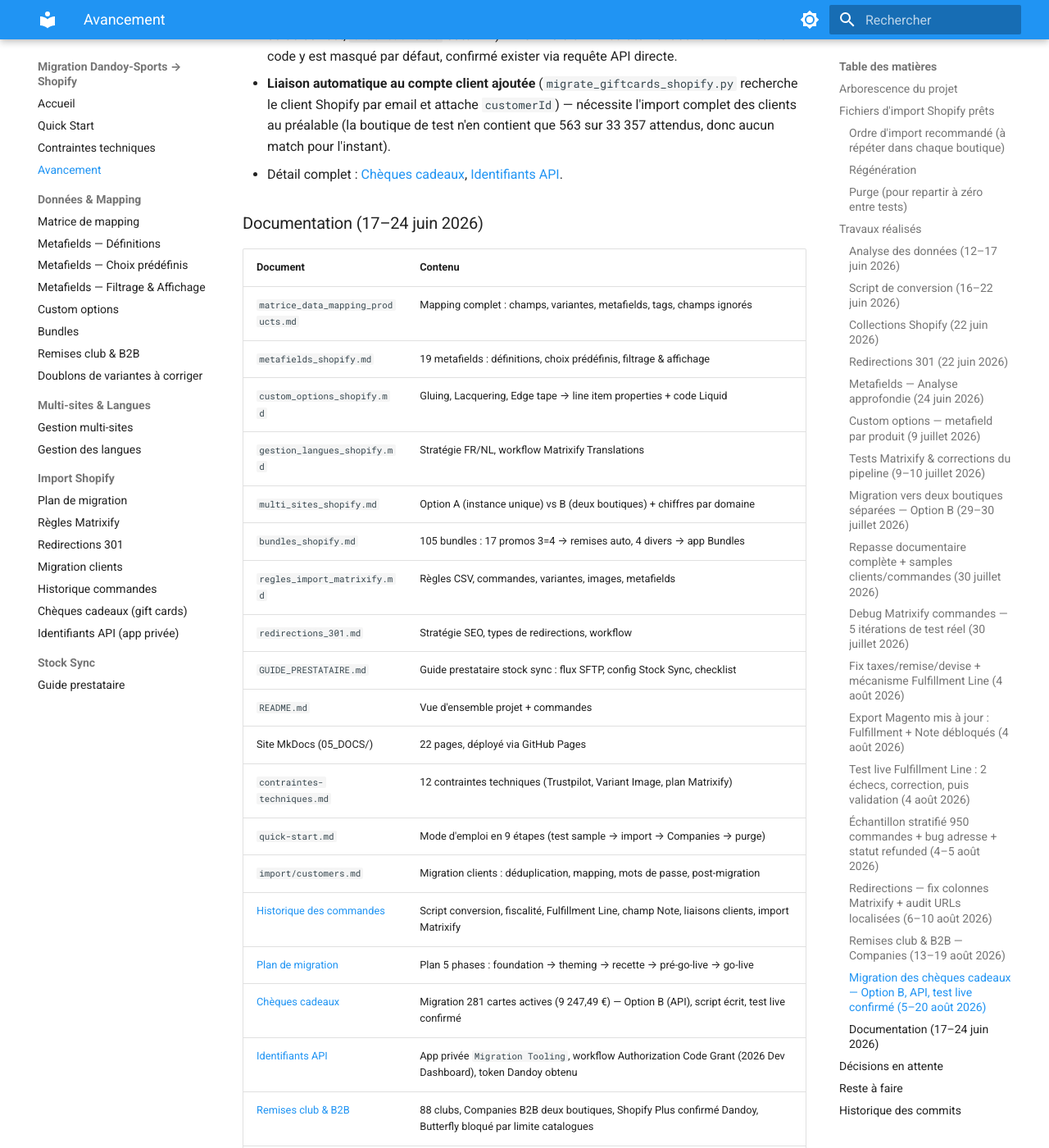
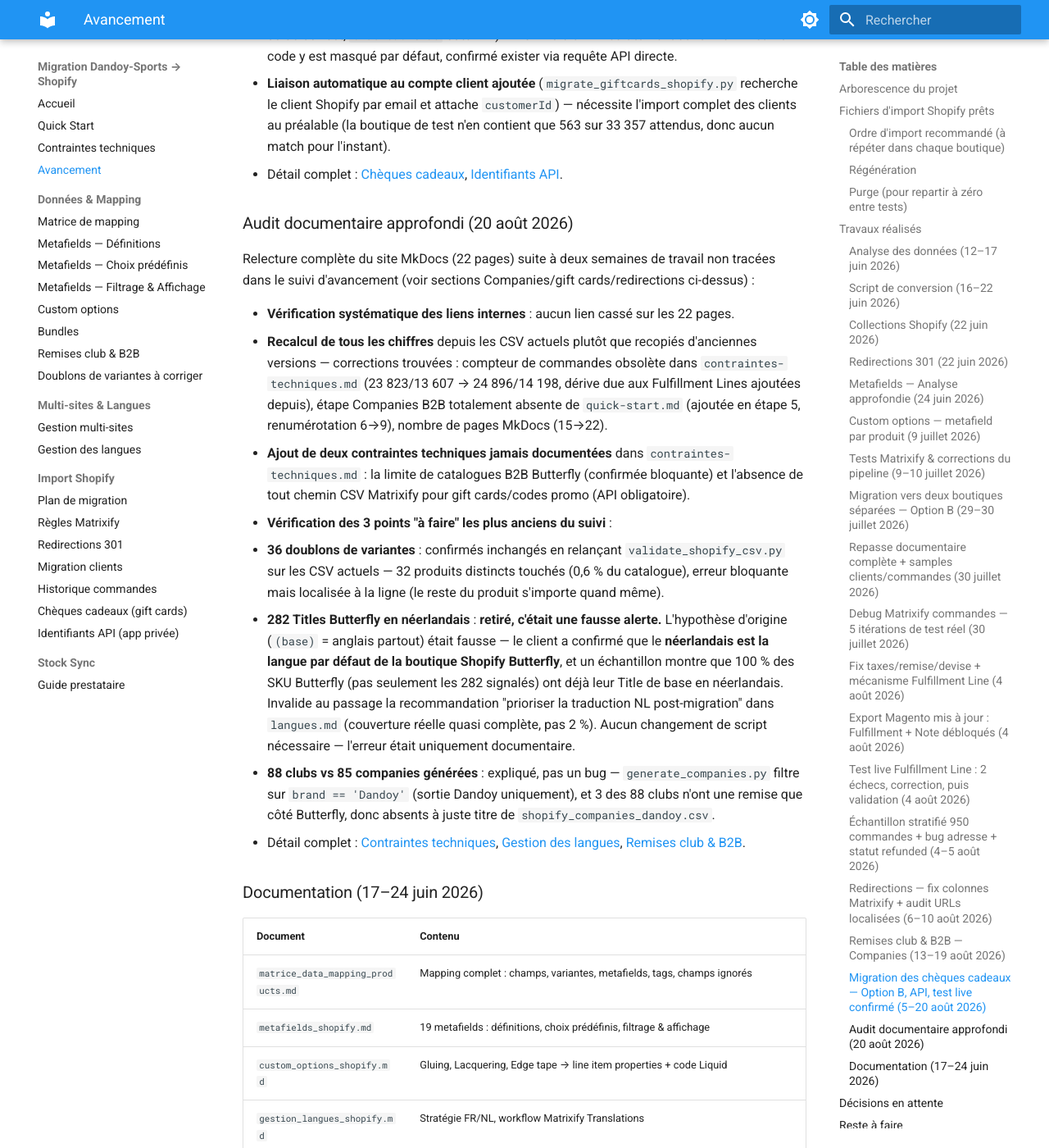
Before and after one commit to Webdigitales/dandoy-migration-2026, an MkDocs documentation site: the page built from 05_DOCS/avancement.md, in a window 1280 px wide and 1400 px high, scrolled down 12900 px. Shown: the whole window at 82% size. Built offline with MkDocs 1.6.1 and Material for MkDocs 9.7.7, drawn with Linux system fonts in a browser that asks for light colours; some of the changed text lies outside the part shown.

Commit message:
Log the deep-audit session itself in both avancement docs
Adds a summary section covering today's verification pass (link check,
recomputed counts, the two new contraintes-techniques entries, and the
three open items closed: 36 duplicates confirmed with real impact
figures, 282-titles retracted, 88-vs-85 companies explained) plus the
day's commit history.

```diff
--- a/05_DOCS/avancement.md
+++ b/05_DOCS/avancement.md
@@ -469,6 +469,37 @@
   pour l'instant).
 - Détail complet : [Chèques cadeaux](./import/gift-cards.md), [Identifiants API](./import/api-credentials.md).
 
+### Audit documentaire approfondi (20 août 2026)
+
+Relecture complète du site MkDocs (22 pages) suite à deux semaines de travail non tracées
+dans le suivi d'avancement (voir sections Companies/gift cards/redirections ci-dessus) :
+
+- **Vérification systématique des liens internes** : aucun lien cassé sur les 22 pages.
+- **Recalcul de tous les chiffres** depuis les CSV actuels plutôt que recopiés d'anciennes
+  versions — corrections trouvées : compteur de commandes obsolète dans
+  `contraintes-techniques.md` (23 823/13 607 → 24 896/14 198, dérive due aux Fulfillment
+  Lines ajoutées depuis), étape Companies B2B totalement absente de `quick-start.md`
+  (ajoutée en étape 5, renumérotation 6→9), nombre de pages MkDocs (15→22).
+- **Ajout de deux contraintes techniques jamais documentées** dans
+  `contraintes-techniques.md` : la limite de catalogues B2B Butterfly (confirmée bloquante)
+  et l'absence de tout chemin CSV Matrixify pour gift cards/codes promo (API obligatoire).
+- **Vérification des 3 points "à faire" les plus anciens du suivi** :
+  - **36 doublons de variantes** : confirmés inchangés en relançant `validate_shopify_csv.py`
+    sur les CSV actuels — 32 produits distincts touchés (0,6 % du catalogue), erreur
+    bloquante mais localisée à la ligne (le reste du produit s'importe quand même).
+  - **282 Titles Butterfly en néerlandais** : **retiré, c'était une fausse alerte.**
+    L'hypothèse d'origine (`(base)` = anglais partout) était fausse — le client a confirmé
+    que le **néerlandais est la langue par défaut de la boutique Shopify Butterfly**, et un
+    échantillon montre que 100 % des SKU Butterfly (pas seulement les 282 signalés) ont déjà
+    leur Title de base en néerlandais. Invalide au passage la recommandation "prioriser la
+    traduction NL post-migration" dans `langues.md` (couverture réelle quasi complète, pas
+    2 %). Aucun changement de script nécessaire — l'erreur était uniquement documentaire.
+  - **88 clubs vs 85 companies générées** : expliqué, pas un bug — `generate_companies.py`
+    filtre sur `brand == 'Dandoy'` (sortie Dandoy uniquement), et 3 des 88 clubs n'ont une
+    remise que côté Butterfly, donc absents à juste titre de `shopify_companies_dandoy.csv`.
+- Détail complet : [Contraintes techniques](./contraintes-techniques.md),
+  [Gestion des langues](./architecture/langues.md), [Remises club & B2B](./mapping/club-b2b.md).
+
 ### Documentation (17–24 juin 2026)
 
 | Document | Contenu |
@@ -522,7 +553,7 @@
 | Décision multi-sites (A ou B) | ~~Haute~~ | **Fait** — Option B retenue, scripts adaptés (29-30 juillet 2026) |
 | Import test complet Matrixify (produits) | ~~Haute~~ | **Fait** — 272/25 514 échecs, tous identifiés (voir ci-dessus, sur l'ancien catalogue unique — à retester par boutique) |
 | Import test commandes Matrixify | ~~Haute~~ | **Fait** — sample confirmé fonctionnel après 5 corrections (colonnes, adresses, line items — voir ci-dessus) |
-| 36 doublons de variantes (données Magento) | **Haute** | À corriger manuellement — [Doublons de variantes](./mapping/doublons-variantes.md) |
+| 36 doublons de variantes (données Magento) | **Haute** | **Confirmés inchangés (20 août 2026)** — 32 produits distincts touchés (0,6 % du catalogue), erreur bloquante Matrixify mais localisée à la ligne (le reste du produit s'importe), non urgent pour tester le pipeline mais à corriger avant le go-live définitif — [Doublons de variantes](./mapping/doublons-variantes.md) |
 | 282 Titles Butterfly en néerlandais | ~~Haute~~ | **Non-problème, résolu (20 août 2026)** — hypothèse initiale fausse (`(base)` supposée EN) ; NL confirmé langue par défaut Shopify Butterfly, aucune action requise — voir [Contraintes techniques](./contraintes-techniques.md) et [Gestion des langues](./architecture/langues.md) |
 | Vérifier limitations plan Basic (Butterfly) | **Haute** | À faire avant validation finale de l'Option B |
 | Ajouter `Updated At` + point relais (bpost/DPD/Sendcloud) + `mollie_transaction_id` à l'export Magento | ~~Haute~~ | **Fait** (4 août 2026) — export mis à jour, mappé dans le script (`Fulfillment: Processed At` + champ `Note`) |
@@ -554,6 +585,10 @@
 
 | Date | Commit | Description |
 |---|---|---|
+| 20 août | `e2015c6` | Explication écart 88 clubs vs 85 companies générées (filtre brand Dandoy) |
+| 20 août | `c9e9a0d` | Rétractation du constat "282 titres Butterfly" (NL confirmé langue par défaut) |
+| 20 août | `8a28579` | Fix chiffres commandes obsolètes + étape Companies manquante dans quick-start |
+| 20 août | `091e9d8` | Audit documentaire approfondi, resync des deux docs d'avancement |
 | 20 août | `12901d1` | Script migration gift cards (Option B, API) + workflow identifiants API |
 | 19 août | `8e9ca1f` | Ajout `generate_companies.py`, câblage dans `regenerate_all.sh` (Dandoy uniquement) |
 | 19 août | `b539a82` | Résolution blocages Companies Dandoy : catalogs, adresses, rôles |
```
Also changed, not shown: 02_ANALYSIS_AND_MAPPING/avancement_migration.md (+27 -1 lines).
